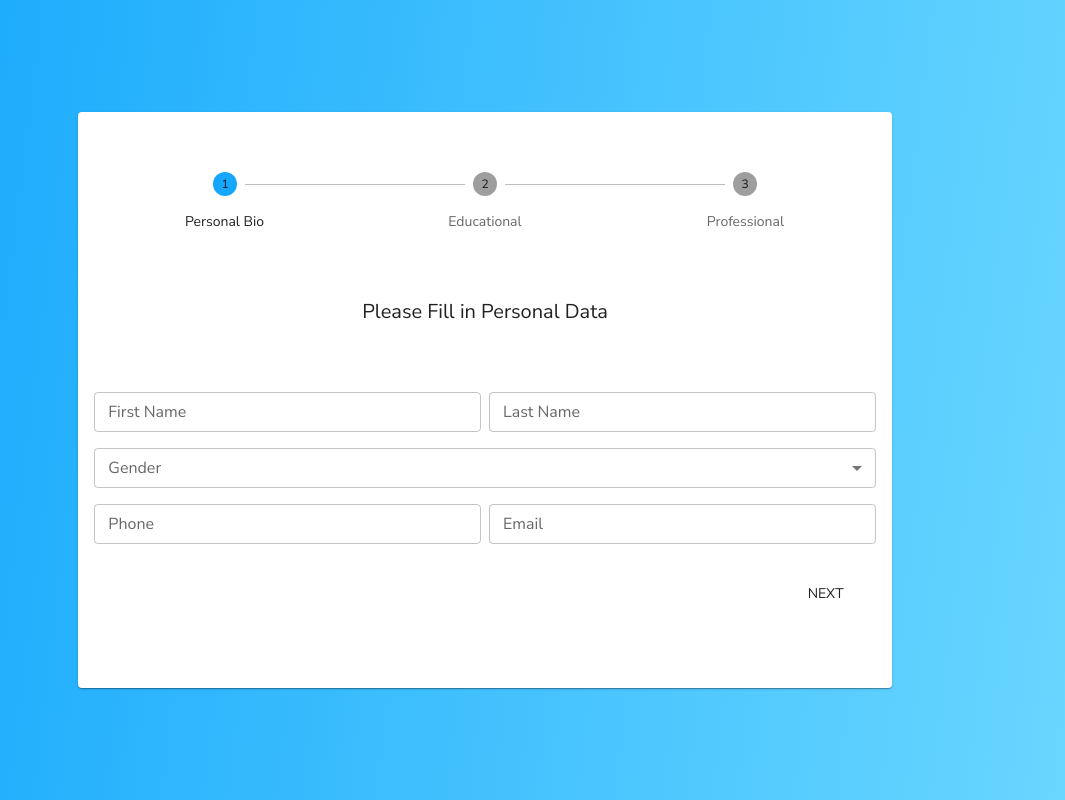
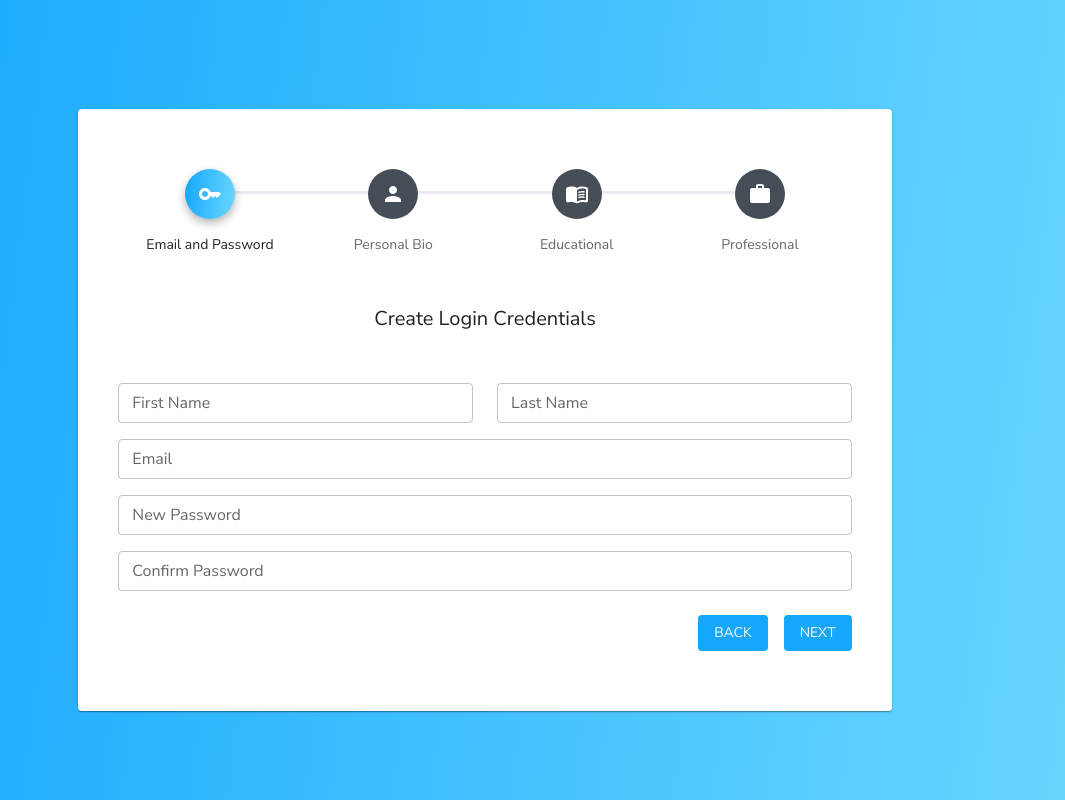
Before and after one commit to Sauvikn98/MentorMe, a React (Vite) app in the folder client/: page /create-profile in a window 1280 px wide. Both pictures are taken after a click on the button "CREATE ACCOUNT AS MENTOR". Shown: the whole page, without its empty margins (155-1220 px from the left). Built offline with nearby package versions, Linux system fonts and the light colour scheme.

Commit message:
Multi stepper update

```diff
--- /dev/null
+++ b/client/src/component/Steps/EmailAndPassword.jsx
@@ -0,0 +1,93 @@
+import React from "react";
+import { Box, Grid} from "@mui/material";
+import {
+  renderButton,
+  renderInputField,
+  renderSelect,
+  renderStepper,
+  renderText,
+} from "../common/displayComponent";
+
+const EmailAndPassword = ({ state, handleChange, handleNext, handlePrev }) => {
+  return (
+    <Box style={{paddingLeft: "40px", paddingTop:"60px", paddingBottom:"60px", paddingRight:"40px", justifyContent:"center", alignItems:"center"}}>
+       {renderStepper({state})}
+      <Box pt={6} pb={6}>
+        {renderText({
+          label: "Create Login Credentials",
+          type: "h6",
+          color: "textPrimary",
+          align: "center",
+        })}
+
+      </Box>
+
+      <Grid container spacing={3} style={{ marginBottom: "16px" }}>
+        <Grid item xs={12} sm={6}>
+          {renderInputField({
+            state,
+            name: "firstName",
+            label: "First Name",
+            onChange: handleChange,
+          })}
+        </Grid>
+        <Grid item xs={12} sm={6}>
+          {renderInputField({
+            state,
+            name: "lastName",
+            label: "Last Name",
+            onChange: handleChange,
+          })}
+        </Grid>
+      </Grid>
+
+
+      <Grid container spacing={3} style={{ marginBottom: "16px" }}>
+        <Grid item xs={12}>
+          {renderInputField({
+            state,
+            name: "email",
+            label: "Email",
+            type: "email",
+            onChange: handleChange,
+          })}
+        </Grid>
+      </Grid>
+      <Grid container spacing={3} style={{ marginBottom: "16px" }}>
+        <Grid item xs={12}>
+          {renderInputField({
+            state,
+            name: "password",
+            label: "New Password",
+            type: "password",
+            onChange: handleChange,
+          })}
+        </Grid>
+      </Grid>
+      <Grid container spacing={3} style={{ marginBottom: "16px" }}>
+        <Grid item xs={12}>
+          {renderInputField({
+            state,
+            name: "password",
+            label: "Confirm Password",
+            type: "password",
+            onChange: handleChange,
+          })}
+        </Grid>
+      </Grid>
+
+      <Grid container component={Box} justifyContent='flex-end' mt={3}>
+      <Box ml={2}>
+          {renderButton({
+            label: "Back",
+            color: "default",
+            onClick: handlePrev,
+          })}
+        </Box>
+        <Box ml={2}>{renderButton({ label: "Next", onClick: handleNext })}</Box>
+      </Grid>
+    </Box>
+  );
+};
+
+export default EmailAndPassword;
--- a/client/src/component/Steps/step1.jsx
+++ b/client/src/component/Steps/PersonalInfo.jsx
@@ -8,13 +8,13 @@ import {
   renderText,
 } from "../common/displayComponent";
 
-const Step1 = ({ state, handleChange, handleNext }) => {
+const PersonalInfo = ({ state, handleChange, handleNext, handlePrev }) => {
   return (
-    <Box style={{padding: "16px", paddingTop:"60px", paddingBottom:"60px"}}>
+    <Box style={{paddingLeft: "40px", paddingTop:"60px", paddingBottom:"60px", paddingRight:"40px"}}>
        {renderStepper({state})}
-      <Box mt={2} mb={2} pt={6} pb={6}>
+      <Box pt={6} pb={6}>
         {renderText({
-          label: "Please Fill in Personal Data",
+          label: "Personal Details",
           type: "h6",
           color: "textPrimary",
           align: "center",
@@ -22,25 +22,25 @@ const Step1 = ({ state, handleChange, handleNext }) => {
 
       </Box>
 
-      <Grid container spacing={1} style={{ marginBottom: "16px" }}>
+      <Grid container spacing={3} style={{ marginBottom: "16px" }}>
         <Grid item xs={12} sm={6}>
           {renderInputField({
             state,
-            name: "firstName",
-            label: "First Name",
+            name: "nickName",
+            label: "Nick Name",
             onChange: handleChange,
           })}
         </Grid>
         <Grid item xs={12} sm={6}>
           {renderInputField({
             state,
-            name: "lastName",
-            label: "Last Name",
+            name: "familyName",
+            label: "Family Name",
             onChange: handleChange,
           })}
         </Grid>
       </Grid>
-      <Grid container spacing={1} style={{ marginBottom: "16px" }}>
+      <Grid container spacing={3} style={{ marginBottom: "16px" }}>
         <Grid item xs={12}>
           {renderSelect({
             state,
@@ -54,8 +54,8 @@ const Step1 = ({ state, handleChange, handleNext }) => {
           })}
         </Grid>
       </Grid>
-      <Grid container spacing={1} style={{ marginBottom: "16px" }}>
-        <Grid item xs={12} sm={6}>
+      <Grid container spacing={3} style={{ marginBottom: "16px" }}>
+        <Grid item xs={12}>
           {renderInputField({
             state,
             name: "phone",
@@ -63,22 +63,32 @@ const Step1 = ({ state, handleChange, handleNext }) => {
             onChange: handleChange,
           })}
         </Grid>
-        <Grid item xs={12} sm={6}>
+      </Grid>
+
+      <Grid container spacing={3} style={{ marginBottom: "16px" }}>
+        <Grid item xs={12}>
           {renderInputField({
             state,
-            name: "email",
-            label: "Email",
-            type: "email",
+            name: "address",
+            label: "Address",
+            type: "address",
             onChange: handleChange,
           })}
         </Grid>
       </Grid>
 
-      <Grid container component={Box} justifyContent='flex-end' mt={2} p={2}>
-        {renderButton({ label: "Next", onClick: handleNext })}
+      <Grid container component={Box} justifyContent='flex-end' mt={3}>
+      <Box ml={2}>
+          {renderButton({
+            label: "Back",
+            color: "default",
+            onClick: handlePrev,
+          })}
+        </Box>
+        <Box ml={2}>{renderButton({ label: "Next", onClick: handleNext })}</Box>
       </Grid>
     </Box>
   );
 };
 
-export default Step1;
+export default PersonalInfo;
--- a/client/src/component/Steps/FinalStep.jsx
+++ b/client/src/component/Steps/SubmittedData.jsx
@@ -2,9 +2,9 @@ import React from "react";
 import { Box} from "@mui/material";
 import { renderText, renderStepper } from "../common/displayComponent";
 
-const FinalStep = ({ data, state}) => {
+const SubmittedData = ({ data, state}) => {
   return (
-    <Box style={{padding: "16px", paddingTop:"60px", paddingBottom:"60px"}}>
+    <Box style={{paddingLeft: "40px", paddingTop:"60px", paddingBottom:"60px", paddingRight:"40px"}}>
       {renderStepper({state})}
       <Box mt={2} mb={2} pt={6} >
         {renderText({
@@ -20,4 +20,4 @@ const FinalStep = ({ data, state}) => {
   );
 };
 
-export default FinalStep;
+export default SubmittedData;
--- a/client/src/component/common/displayComponent.jsx
+++ b/client/src/component/common/displayComponent.jsx
@@ -1,6 +1,19 @@
-import { Button, MenuItem, TextField, Typography, Stepper,
+import {
+  Button, MenuItem, TextField, Typography, Stepper,
   Step,
-  StepLabel, } from "@mui/material";
+  StepLabel,
+} from "@mui/material";
+
+import * as React from 'react';
+import PropTypes from 'prop-types';
+import { styled } from '@mui/material/styles';
+import PersonIcon from '@mui/icons-material/Person';
+import KeyIcon from '@mui/icons-material/Key';
+import MenuBookRoundedIcon from '@mui/icons-material/MenuBookRounded';
+import WorkIcon from '@mui/icons-material/Work';
+import StepConnector, { stepConnectorClasses } from '@mui/material/StepConnector';
+import Person from "@mui/icons-material/Person";
+
 
 export const renderText = ({ type, label, color, ...rest }) => (
   <Typography variant={type} color={color} {...rest}>
@@ -53,19 +66,87 @@ export const renderSelect = ({ name, label, options, state, onChange }) => {
 export const renderButton = ({ label, variant, color, onClick }) => (
   <Button
     variant="outlined-basic"
-    color= {`var(--gray0)`}
-    size='small'
+    style={{ backgroundColor: `var(--primary)`, color: `var(--card-bg)` }}
+    size='large'
     onClick={onClick}>
     {label}
   </Button>
 );
 
-export const renderStepper= ({ state }) => (
-  <Stepper activeStep={state.stepCount - 1} alternativeLabel>
-            {state.steps.map((item,i) => (
-              <Step key={i}>
-                <StepLabel>{item.label}</StepLabel>
-              </Step>
-            ))}
-          </Stepper>
+{/* Stepper Component Starts Here */ }
+
+const ColorlibConnector = styled(StepConnector)(({ theme }) => ({
+  [`&.${stepConnectorClasses.alternativeLabel}`]: {
+    top: 22,
+  },
+  [`&.${stepConnectorClasses.active}`]: {
+    [`& .${stepConnectorClasses.line}`]: {
+      backgroundImage:
+        'var(--gradient-bg)',
+    },
+  },
+  [`&.${stepConnectorClasses.completed}`]: {
+    [`& .${stepConnectorClasses.line}`]: {
+      backgroundImage:
+        'var(--gradient-bg)',
+    },
+  },
+  [`& .${stepConnectorClasses.line}`]: {
+    height: 3,
+    border: 0,
+    backgroundColor:
+      theme.palette.mode === 'dark' ? theme.palette.black[400] : '#eaeaf0',
+    borderRadius: 1,
+  },
+}));
+
+
+const ColorlibStepIconRoot = styled('div')(({ theme, ownerState }) => ({
+  backgroundColor: `var(--gray4)`,
+  zIndex: 1,
+  color: '#fff',
+  width: 50,
+  height: 50,
+  display: 'flex',
+  borderRadius: '50%',
+  justifyContent: 'center',
+  alignItems: 'center',
+  ...(ownerState.active && {
+    backgroundImage:
+      'var(--gradient-bg)',
+    boxShadow: '0 4px 10px 0 rgba(0,0,0,.30)',
+  }),
+  ...(ownerState.completed && {
+    backgroundImage:
+      'var(--gradient-bg)',
+  }),
+}));
+
+function ColorlibStepIcon(props) {
+  const { active, completed, className } = props;
+
+  const icons = {
+    1: <KeyIcon />,
+    2: <Person />,
+    3: <MenuBookRoundedIcon />,
+    4: <WorkIcon />,
+  };
+
+  return (
+    <ColorlibStepIconRoot ownerState={{ completed, active }} className={className}>
+      {icons[String(props.icon)]}
+    </ColorlibStepIconRoot>
+  );
+}
+
+export const renderStepper = ({ state }) => (
+  <Stepper activeStep={state.stepCount - 1} alternativeLabel connector={<ColorlibConnector />}>
+    {state.steps.map((item, i) => (
+      <Step key={i}>
+        <StepLabel StepIconComponent={ColorlibStepIcon}>{item.label}</StepLabel>
+      </Step>
+    ))}
+  </Stepper>
 );
+
+{/* Stepper Component Ends Here */}
--- a/client/src/pages/CreateProfile/CreateProfile.jsx
+++ b/client/src/pages/CreateProfile/CreateProfile.jsx
@@ -1,39 +1,43 @@
 import React, { Component } from "react";
 import {
-  Box,
   Grid,
   Paper,
-  Stepper,
-  Step,
-  StepLabel,
 } from "@mui/material";
-import Step1 from "../../component/Steps/step1";
-import Step2 from "../../component/Steps/step2";
-import Step3 from "../../component/Steps/step3";
-import FinalStep from "../../component/Steps/FinalStep";
-import Step0 from "../../component/Steps/step0";
+import CreateAccount from "../../component/Steps/CreateAccount";
+import PersonalInfo from "../../component/Steps/PersonalInfo";
+import EducationalInfo from "../../component/Steps/EducationalInfo";
+import ProfessionalInfo from "../../component/Steps/ProfessionalInfo";
+import SubmittedData from "../../component/Steps/SubmittedData";
+import EmailAndPassword from "../../component/Steps/EmailAndPassword";
+
 
 class CreateProfile extends Component {
   state = {
     data: {
       firstName: "",
       lastName: "",
+      email: "",
+      password: "",
+
+      nickName: "",
+      familyName: "",
       gender: "",
       phone: "",
-      email: "",
+      address: "",
 
-      highestDegree: "",
-      issuedBy: "",
+      qualificationDegree: "",
+      collegeName: "",
       yearOfPassing: "",
-      jobType: "",
+      branch: "",
 
       skill: "",
-      jobApplyFor: "",
       workExperence: "",
-      expectedSalary: "",
+      currentJob: "",
+      jobLocation: "",
     },
     errors: {},
     steps: [
+      { label: "Email and Password" },
       { label: "Personal Bio" },
       { label: "Educational" },
       { label: "Professional" },
@@ -51,7 +55,7 @@ class CreateProfile extends Component {
       const { data, errors } = this.state;
 
       target.value.length <= 3
-        ? (errors[target.name] = `${target.name} have at least 3 letter`)
+        ? (errors[target.name] = `${target.name} must have at least 4 letter`)
         : (errors[target.name] = "");
 
       data[target.name] = target.value;
@@ -74,30 +78,40 @@ class CreateProfile extends Component {
       switch (step) {
         case 0:
           return (
-            <Step0
-            handleNext = {handleNextStep}
-            />
+            <CreateAccount
+            handleNext={handleNextStep}
+          />
           );
         case 1:
           return (
-            <Step1
+            <EmailAndPassword
             state={this.state}
             handleChange={handleOnChange}
             handleNext = {handleNextStep}
+            handlePrev={handleBackStep}
             />
           );
         case 2:
           return (
-            <Step2
+            <PersonalInfo
+            state={this.state}
+            handleChange={handleOnChange}
+            handleNext = {handleNextStep}
+            handlePrev={handleBackStep}
+            />
+          );
+        case 3:
+          return (
+            <EducationalInfo
               state={this.state}
               handleChange={handleOnChange}
               handleNext={handleNextStep}
               handlePrev={handleBackStep}
             />
           );
-        case 3:
+        case 4:
           return (
-            <Step3
+            <ProfessionalInfo
               state={this.state}
               handleChange={handleOnChange}
               handleNext={handleNextStep}
@@ -105,11 +119,11 @@ class CreateProfile extends Component {
               handleSubmit={handleSubmit}
             />
           );
-        case 4:
-          return <FinalStep data={this.state.data} state={this.state} />;
+        case 5:
+          return <SubmittedData data={this.state.data} state={this.state} />;
         default:
           return (
-            <Step1
+            <CreateAccount
               state={this.state}
               handleChange={handleOnChange}
               handleNext={handleNextStep}
@@ -117,7 +131,6 @@ class CreateProfile extends Component {
           );
       }
     };
-
     return (
       <Grid container style={{display: "flex",
       flexFlow: "row Wrap",
@@ -125,17 +138,16 @@ class CreateProfile extends Component {
       alignItems: "center",
       height: "100vh", backgroundImage: `var(--gradient-bg)`}}>
         <Grid item xs={12} sm={8}>
-          <form onSubmit={this.handleSubmit} style={{
-            padding: "20px",
+          <form onSubmit={this.handleSubmit}
+            style={{
+            paddingLeft: "20px",
+            paddingRight: "20px",
+            marginTop:"20px",
             height: "auto",
-  }}>
+            }}>
             <Paper  mb={1} pt={6}>
-
-              {getStepContent(this.state.stepCount)}
+            {getStepContent(this.state.stepCount)}
             </Paper>
-
-
-
           </form>
         </Grid>
       </Grid>
```
Also changed, not shown: client/src/component/Steps/CreateAccount.jsx (renamed from client/src/component/Steps/step0.jsx, +10 -10 lines), client/src/component/Steps/EducationalInfo.jsx (renamed from client/src/component/Steps/step2.jsx, +18 -21 lines), client/src/component/Steps/ProfessionalInfo.jsx (renamed from client/src/component/Steps/step3.jsx, +8 -8 lines).
